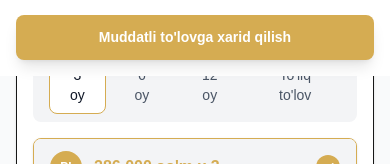
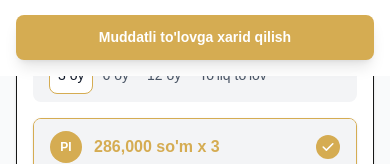
Before and after one commit to ahrorbeksulaymanov/aroma-lab-shop-adds, a Next.js app: page /product/ganymede-marc-antoine-barrois-100ml in a window 390 px wide. Shown: the part 768-932 px from the top of the page. Built offline with nearby package versions, Linux system fonts and the light colour scheme.

Commit message:
some changes

```diff
--- a/src/components/ProductInfo.tsx
+++ b/src/components/ProductInfo.tsx
@@ -70,10 +70,10 @@ export function ProductInfo({
 
         {/* Installment Options */}
         <div className="bg-gray-100 rounded-lg px-4 py-2 mb-4">
-          <div className="flex space-x-2">
+          <div className="flex sm:space-x-2">
             <button
               onClick={() => onPaymentMethodChange('3')}
-              className={`px-4 py-2 text-sm rounded-lg transition-all duration-200 cursor-pointer focus:outline-none border-[#d5ac52] ${
+              className={`sm:px-4 px-2 py-2 text-sm rounded-lg transition-all duration-200 cursor-pointer focus:outline-none border-[#d5ac52] ${
                 selectedPaymentMethod === '3'
                   ? 'bg-white border border-[#d5ac52] border-solid text-gray-900'
                   : 'bg-transparent text-gray-600 hover:bg-gray-200 border border-transparent border-solid'
@@ -83,7 +83,7 @@ export function ProductInfo({
             </button>
             <button
               onClick={() => onPaymentMethodChange('6')}
-              className={`px-4 py-2 text-sm rounded-lg transition-all duration-200 cursor-pointer focus:outline-none border-[#d5ac52] ${
+              className={`sm:px-4 px-2 py-2 text-sm rounded-lg transition-all duration-200 cursor-pointer focus:outline-none border-[#d5ac52] ${
                 selectedPaymentMethod === '6'
                   ? 'bg-white border border-[#d5ac52] border-solid text-gray-900'
                   : 'bg-transparent text-gray-600 hover:bg-gray-200 border border-transparent border-solid'
@@ -93,7 +93,7 @@ export function ProductInfo({
             </button>
             <button
               onClick={() => onPaymentMethodChange('12')}
-              className={`px-4 py-2 text-sm rounded-lg transition-all duration-200 cursor-pointer focus:outline-none border-[#d5ac52] ${
+              className={`sm:px-4 px-2 py-2 text-sm rounded-lg transition-all duration-200 cursor-pointer focus:outline-none border-[#d5ac52] ${
                 selectedPaymentMethod === '12'
                   ? 'bg-white border border-[#d5ac52] text-gray-900'
                   : 'bg-transparent text-gray-600 hover:bg-gray-200 border border-transparent border-solid'
@@ -103,7 +103,7 @@ export function ProductInfo({
             </button>
             <button
               onClick={() => onPaymentMethodChange('full')}
-              className={`px-4 py-2 text-sm rounded-lg transition-all duration-200 cursor-pointer focus:outline-none border-[#d5ac52] ${
+              className={`sm:px-4 px-2 py-2 text-sm rounded-lg transition-all duration-200 cursor-pointer focus:outline-none border-[#d5ac52] ${
                 selectedPaymentMethod === 'full'
                   ? 'bg-white border border-[#d5ac52] text-gray-900'
                   : 'bg-transparent text-gray-600 hover:bg-gray-200 border border-transparent border-solid'
```
